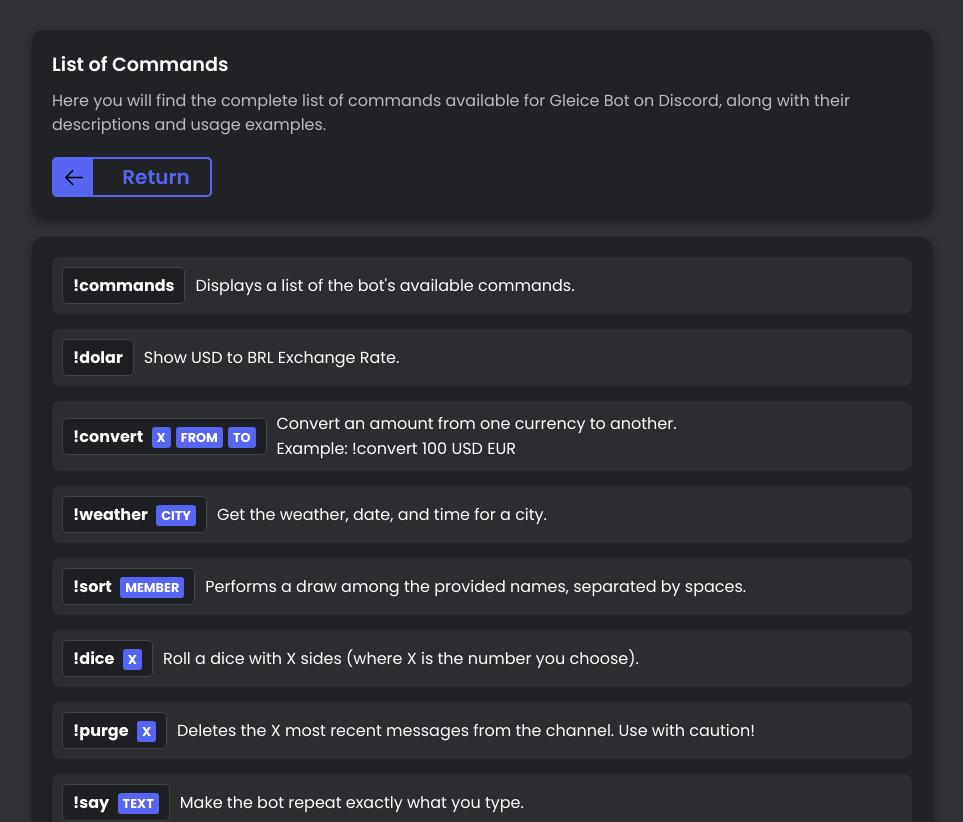
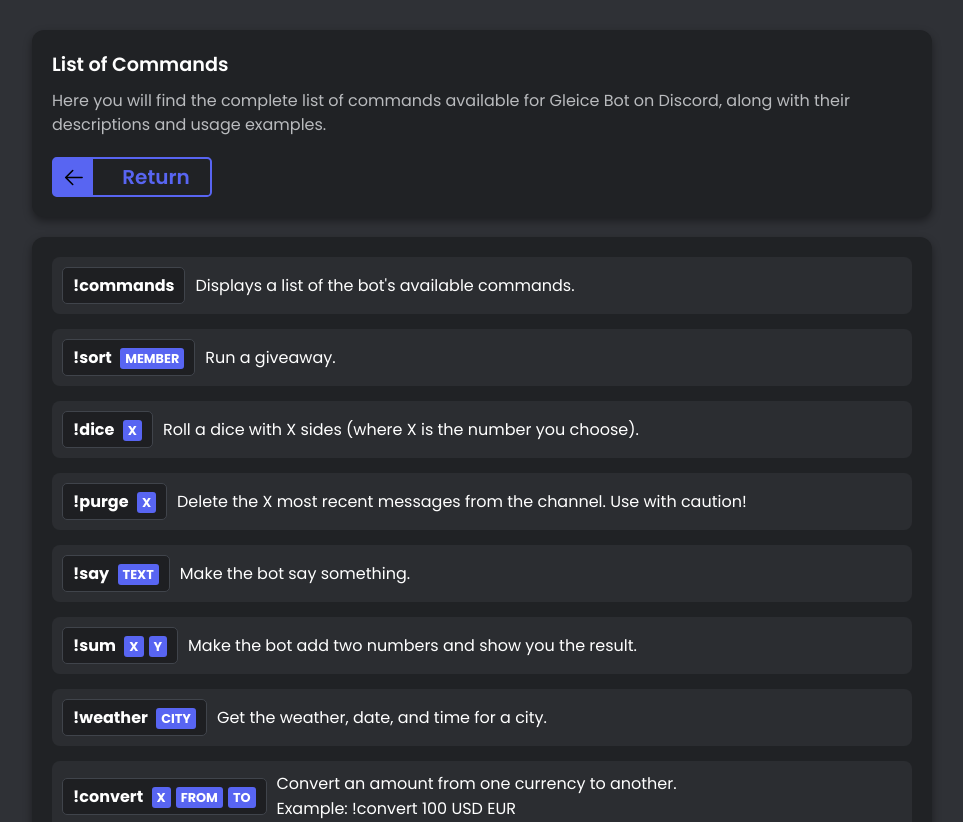
Before and after one commit to KaBarbi/gleice-web-page, a React (Vite) app: page /commands in a window 1280 px wide. Shown: the top 822 px of the page, without its empty margins (158-1121 px from the left). Built offline with nearby package versions, Linux system fonts and the light colour scheme.

Commit message:
[FEAT]: Categories for commands but not use only add for later

```diff
--- a/src/components/Commands/index.jsx
+++ b/src/components/Commands/index.jsx
@@ -1,49 +1,56 @@
 import "./commands.css"
 
 const Commands = () => {
-    const commands = [
+    const categories = [
+        {
+            title: "",
+            commands: [
                 {
                     command: "!commands",
-            description: "Displays a list of the bot's available commands.",
+                    description:
+                        "Displays a list of the bot's available commands.",
                     args: [],
                 },
-        {
-            command: "!dolar",
-            description: "Show USD to BRL Exchange Rate.",
-            args: [],
+            ],
         },
         {
-            command: "!convert",
-            description:
-                "Convert an amount from one currency to another.<br>Example: !convert 100 USD EUR",
-            args: ["X", "from", "to"],
+            title: "",
+            commands: [
+                {
+                    command: "!sort",
+                    description: "Run a giveaway.",
+                    args: ["member"],
+                },
+            ],
         },
         {
-            command: "!weather",
-            description: "Get the weather, date, and time for a city.",
-            args: ["city"],
-        },
-        {
-            command: "!sort",
-            description:
-                "Performs a draw among the provided names, separated by spaces.",
-            args: ["member"],
-        },
+            title: "",
+            commands: [
                 {
                     command: "!dice",
                     description:
                         "Roll a dice with X sides (where X is the number you choose).",
                     args: ["X"],
                 },
+            ],
+        },
+        {
+            title: "",
+            commands: [
                 {
                     command: "!purge",
                     description:
-                "Deletes the X most recent messages from the channel. Use with caution!",
+                        "Delete the X most recent messages from the channel. Use with caution!",
                     args: ["X"],
                 },
+            ],
+        },
+        {
+            title: "",
+            commands: [
                 {
                     command: "!say",
-            description: "Make the bot repeat exactly what you type.",
+                    description: "Make the bot say something.",
                     args: ["text"],
                 },
                 {
@@ -52,12 +59,43 @@ const Commands = () => {
                         "Make the bot add two numbers and show you the result.",
                     args: ["x", "y"],
                 },
+            ],
+        },
+        {
+            // title: "Weather",
+            commands: [
+                {
+                    command: "!weather",
+                    description: "Get the weather, date, and time for a city.",
+                    args: ["city"],
+                },
+            ],
+        },
+        {
+            // title: "Currency Conversion",
+            commands: [
+                {
+                    command: "!convert",
+                    description:
+                        "Convert an amount from one currency to another.<br>Example: !convert 100 USD EUR",
+                    args: ["X", "from", "to"],
+                },
+                {
+                    command: "!dolar",
+                    description: "Show USD to BRL Exchange Rate.",
+                    args: [],
+                },
+            ],
+        },
     ]
 
     return (
         <div className="commands-container">
-            {commands.map((cmd, index) => (
-                <div className="command" key={index}>
+            {categories.map((category, index) => (
+                <div key={index} className="category">
+                    <h3 className="category-title">{category.title}</h3>
+                    {category.commands.map((cmd, cmdIndex) => (
+                        <div className="command" key={cmdIndex}>
                             <div className="command-box">
                                 {cmd.command}{" "}
                                 {cmd.args.map((arg, i) => (
@@ -66,7 +104,13 @@ const Commands = () => {
                                     </span>
                                 ))}
                             </div>
-                    <span dangerouslySetInnerHTML={{ __html: cmd.description }} />
+                            <span
+                                dangerouslySetInnerHTML={{
+                                    __html: cmd.description,
+                                }}
+                            />
+                        </div>
+                    ))}
                 </div>
             ))}
         </div>
```
Lines whose indentation alone changed are shown as unchanged.
